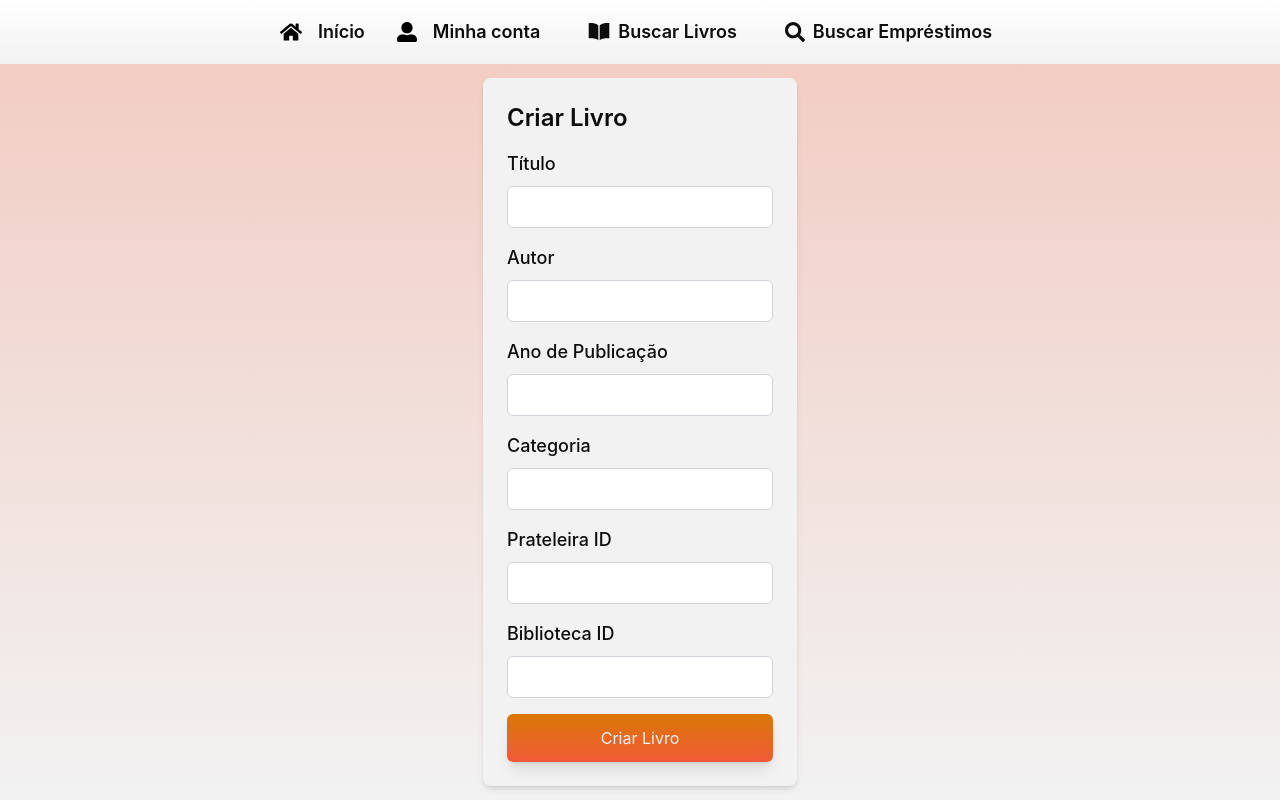
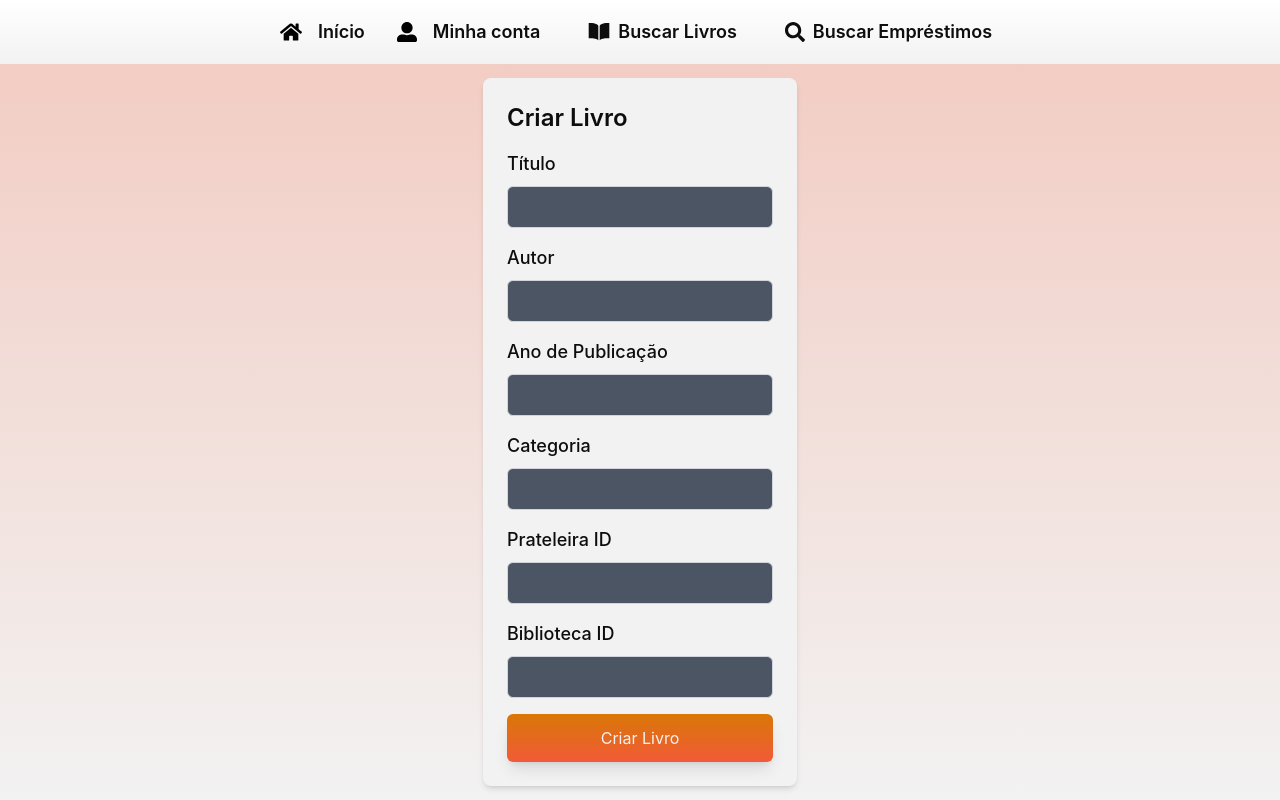
Before and after one commit to GabrielGravina/LibraNET, a React (Vite) app in the folder frontend/: page /livros/criar in a window 1280 px wide. Built offline with nearby package versions, Linux system fonts and the light colour scheme.

Commit message:
Estilizano inputs

```diff
--- a/frontend/src/pages/CreateBookPage.jsx
+++ b/frontend/src/pages/CreateBookPage.jsx
@@ -104,7 +104,7 @@ function CreateBookPage() {
                 <input
                     type="text"
                     id="titulo"
-                    className="w-full p-2 border border-gray-300 rounded-md text-white"
+                    className="w-full p-2 border bg-gray-600 bg-gray-600 border-gray-300 rounded-md text-white"
                     value={titulo}
                     onChange={(e) => setTitulo(e.target.value)}
                     required
@@ -119,7 +119,7 @@ function CreateBookPage() {
                 <input
                     type="text"
                     id="autor"
-                    className="w-full p-2 border border-gray-300 rounded-md text-white"
+                    className="w-full p-2 border border-gray-300 bg-gray-600 rounded-md text-white"
                     value={autor}
                     onChange={(e) => setAutor(e.target.value)}
                     required
@@ -134,7 +134,7 @@ function CreateBookPage() {
                 <input
                     type="number"
                     id="anoPublicacao"
-                    className="w-full p-2 border border-gray-300 rounded-md text-white"
+                    className="w-full p-2 border bg-gray-600 border-gray-300 rounded-md text-white"
                     value={anoPublicacao}
                     onChange={(e) => setAnoPublicacao(e.target.value)}
                     required
@@ -149,7 +149,7 @@ function CreateBookPage() {
                 <input
                     type="text"
                     id="categoria"
-                    className="w-full p-2 border border-gray-300 rounded-md text-white"
+                    className="w-full p-2 border bg-gray-600 border-gray-300 rounded-md text-white"
                     value={categoria}
                     onChange={(e) => setCategoria(e.target.value)}
                     required
@@ -164,7 +164,7 @@ function CreateBookPage() {
                 <input
                     type="number"
                     id="prateleiraId"
-                    className="w-full p-2 border border-gray-300 rounded-md text-white"
+                    className="w-full p-2 border bg-gray-600 border-gray-300 rounded-md text-white"
                     value={prateleiraId}
                     onChange={(e) => setPrateleiraId(e.target.value)}
                     required
@@ -179,7 +179,7 @@ function CreateBookPage() {
                 <input
                     type="number"
                     id="bibliotecaId"
-                    className="w-full p-2 border border-gray-300 rounded-md text-white"
+                    className="w-full p-2 border bg-gray-600 border-gray-300 rounded-md text-white"
                     value={bibliotecaId}
                     onChange={(e) => setBibliotecaId(e.target.value)}
                     required
```
